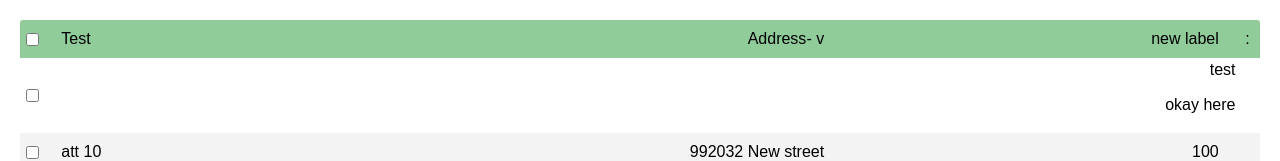
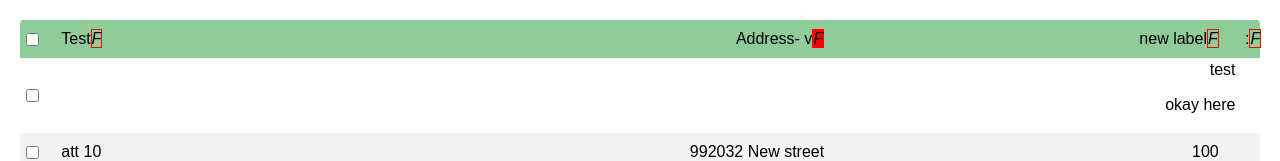
Before and after one commit to Obsidian86/myTable, a React (Create React App) app: page / in a window 1280 px wide. Shown: the top 161 px of the page. Built offline with nearby package versions, Linux system fonts and the light colour scheme.

Commit message:
add Klass

```diff
--- a/src/Table/StyledTable.jsx
+++ b/src/Table/StyledTable.jsx
@@ -41,6 +41,12 @@ const StyledTable = styled.div`
             background-color: rgba(0, 0, 0, 0.3);
           }
         }
+        .filter-icon {
+          border: 1px solid red;
+          &.filter-active {
+            background-color: red;
+          }
+        }
       }
     }
     & .table-cell {
--- a/src/Table/index.jsx
+++ b/src/Table/index.jsx
@@ -200,6 +200,11 @@ const Table = ({
                   ? "- ^"
                   : "- v"
                 : ""}
+              <i {...klass({
+                'filter-icon': true,
+                'filter-active': sortOrder[0] === col.attribute
+                  || selectedMenuFilters?.[col.attribute]?.length > 0
+              })}>F</i>
             </span>
             {openMenu === col.attribute ? (
               openMenu === constants.MAIN_MENU_KEY ? (
```
